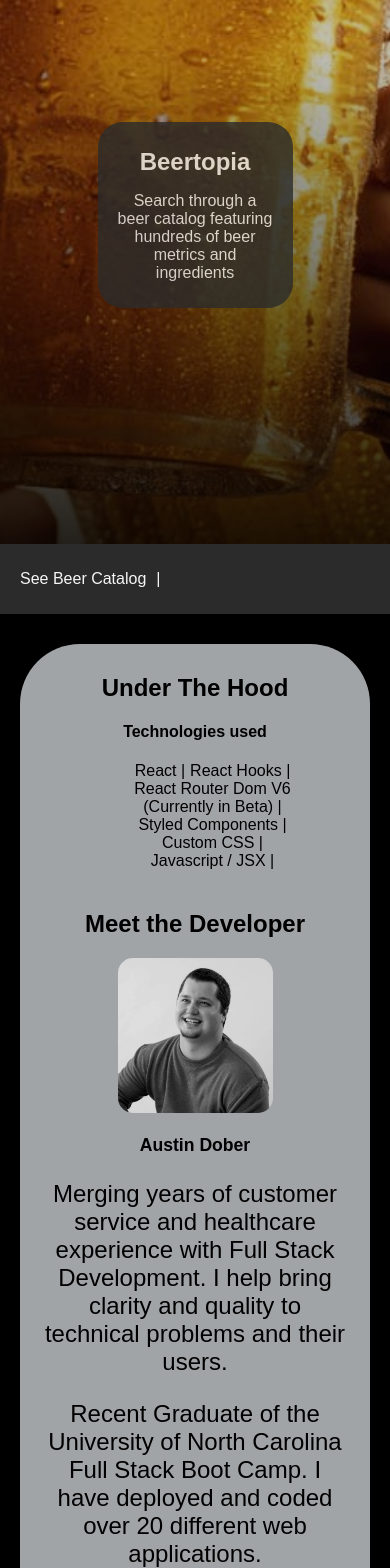
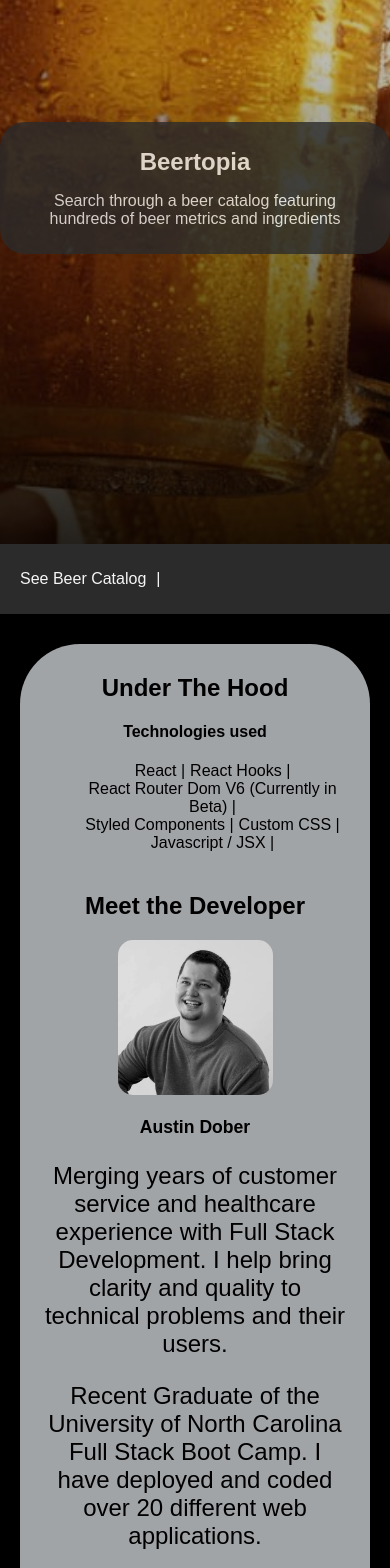
Before and after one commit to austdobe/beertopia, a React (Create React App) app: page /#/ in a window 390 px wide. Shown: the part 300-1868 px from the top of the page. Built offline with nearby package versions, Linux system fonts and the light colour scheme.

Commit message:
adjusting the landing page word size on mobile view, adjusting alignment on the meet developer card

```diff
--- a/src/components/Profile/Profile.styles.js
+++ b/src/components/Profile/Profile.styles.js
@@ -44,6 +44,10 @@ export const Content = styled.div`
 			align-content: center;
 			margin: 20px 20px;
 			padding-bottom: 20px;
+
+			@media screen and (max-width: 720px) {
+				margin: 20px 0px;
+			}
 		}
 
 		li {
--- a/src/components/WelcomeSection/WelcomeSection.style.js
+++ b/src/components/WelcomeSection/WelcomeSection.style.js
@@ -43,6 +43,10 @@ export const Text = styled.div`
 	background-color: var(--darkGrey);
 	opacity: 0.8;
 
+	@media screen and (max-width: 720px) {
+		width: 100%;
+	}
+
 	h1 {
 		font-size: var(--fontSuperBig);
 
```
